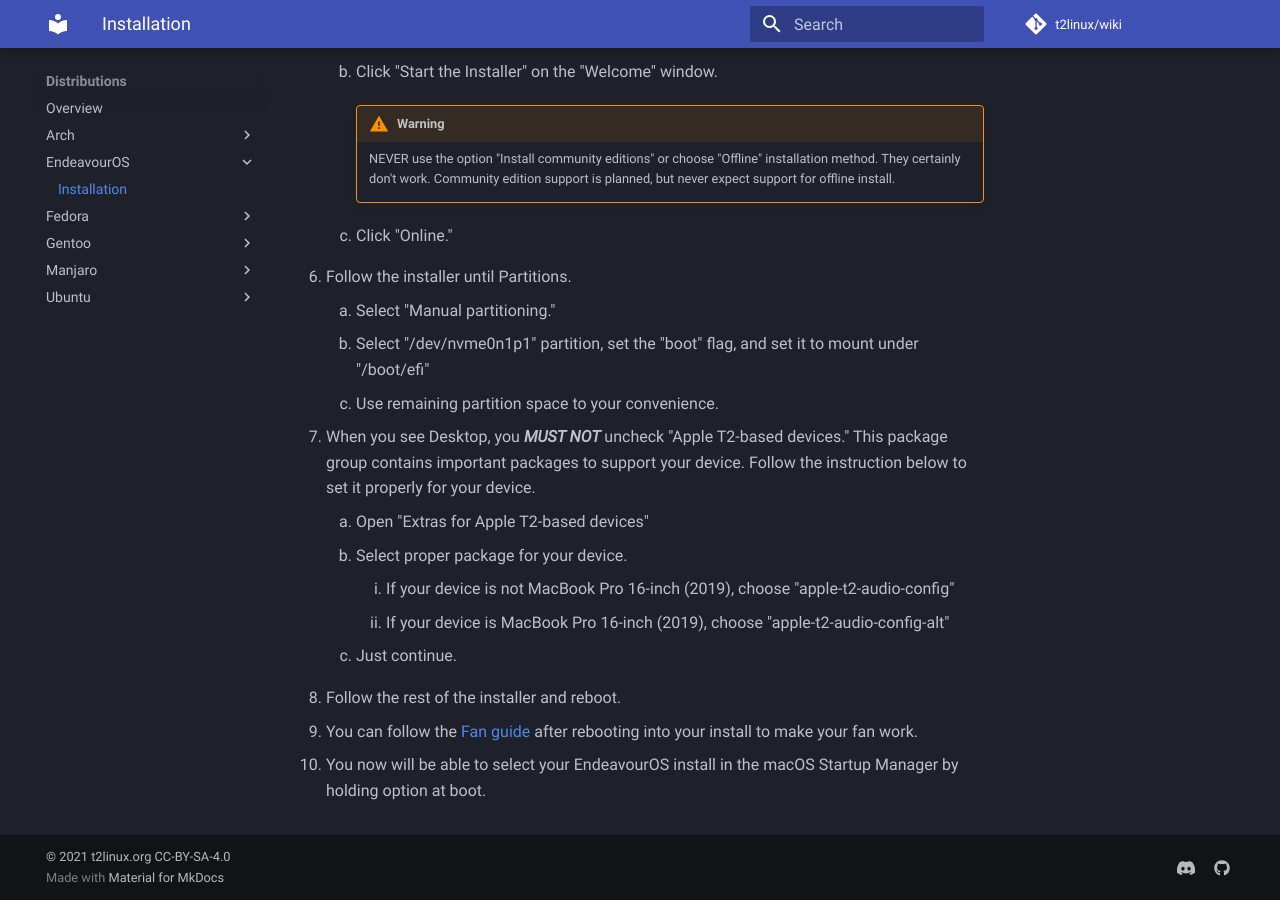
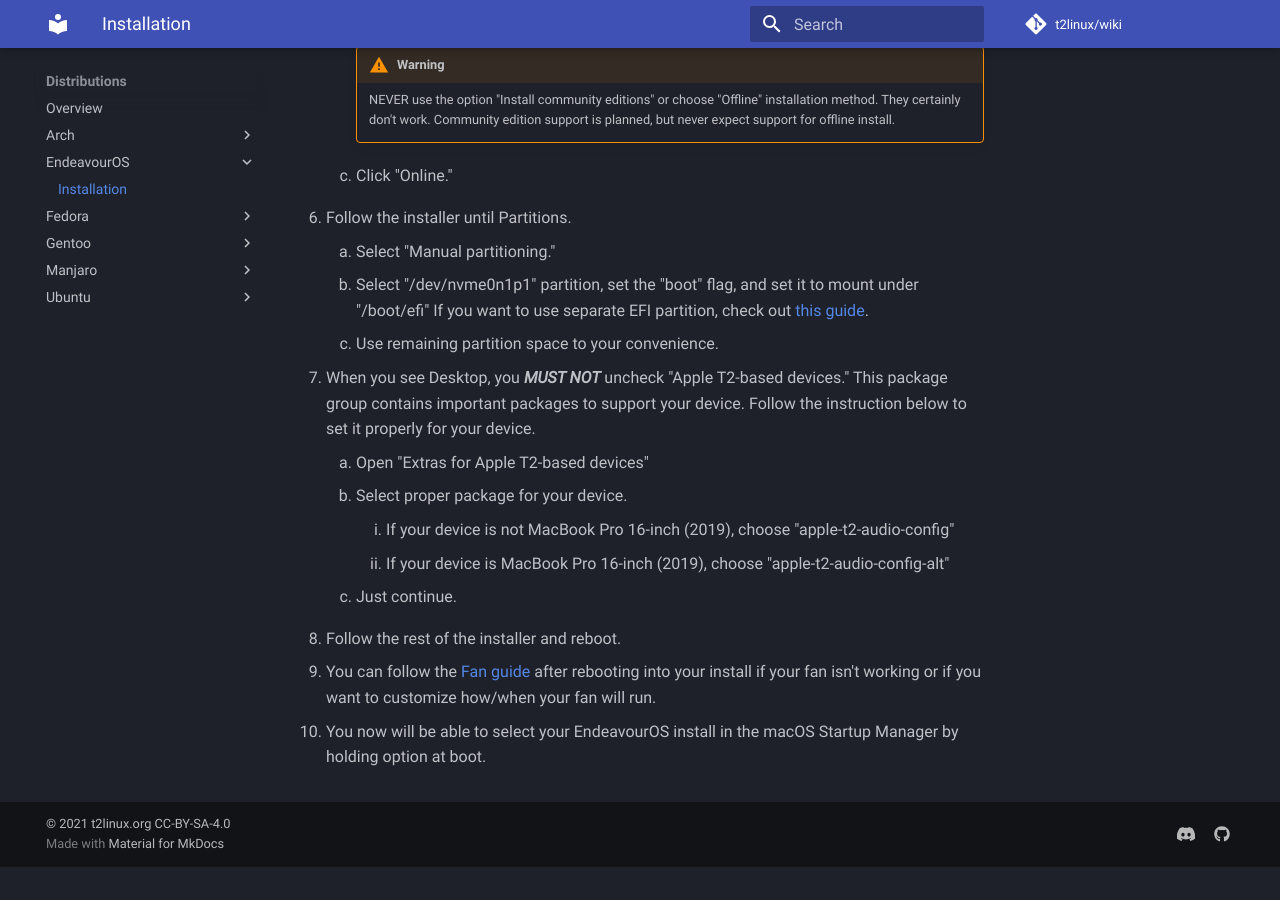
Before and after one commit to t2linux/wiki, an MkDocs documentation site: the page built from docs/distributions/endeavouros/installation.md, in a window 1280 px wide and 900 px high, scrolled down 1071 px. Built offline with MkDocs 1.6.1 and Material for MkDocs 9.7.7, drawn with Linux system fonts in a browser that asks for light colours; comment, search, counter and statistics services are not loaded; after the commit the page ends 1938 px from its top, so only the background shows below that; some of the changed text lies outside the part shown.

Commit message:
Requested changes

```diff
--- a/docs/distributions/endeavouros/installation.md
+++ b/docs/distributions/endeavouros/installation.md
@@ -43,7 +42,7 @@ You will need:
 6. Follow the installer until Partitions.
 
     1. Select "Manual partitioning."
-    2. Select "/dev/nvme0n1p1" partition, set the "boot" flag, and set it to mount under "/boot/efi"
+    2. Select "/dev/nvme0n1p1" partition, set the "boot" flag, and set it to mount under "/boot/efi" If you want to use separate EFI partition, check out [this guide](https://wiki.t2linux.org/guides/windows/#using-seperate-efi-partitions).
     3. Use remaining partition space to your convenience.
 
 7. When you see Desktop, you ***MUST NOT*** uncheck "Apple T2-based devices." This package group contains important packages to support your device. Follow the instruction below to set it properly for your device.
@@ -58,6 +57,6 @@ You will need:
 
 8. Follow the rest of the installer and reboot.
 
-9. You can follow the [Fan guide](https://wiki.t2linux.org/guides/fan/) after rebooting into your install to make your fan work.
+9. You can follow the [Fan guide](https://wiki.t2linux.org/guides/fan/) after rebooting into your install if your fan isn't working or if you want to customize how/when your fan will run.
 
 10. You now will be able to select your EndeavourOS install in the macOS Startup Manager by holding option at boot.
```
Also changed, not shown: other parts of docs/distributions/endeavouros/installation.md (+1 -2 lines).
